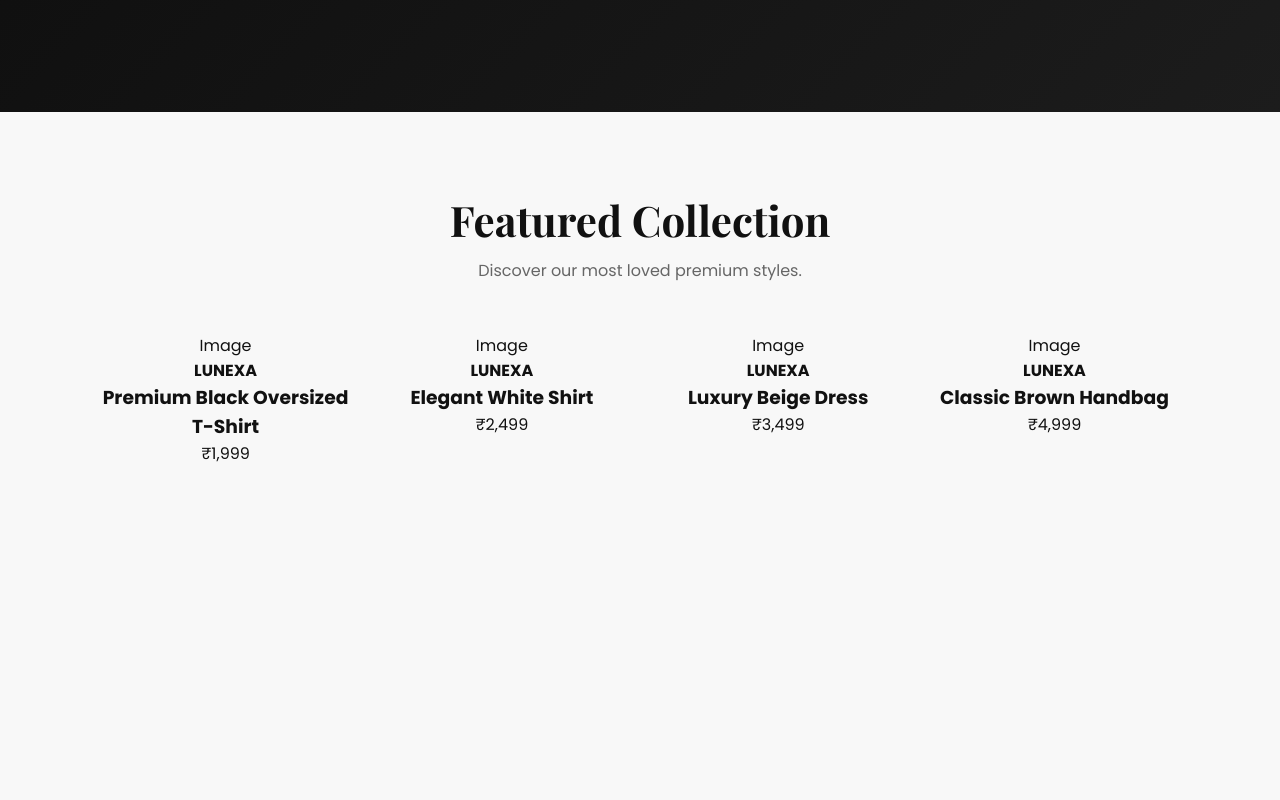
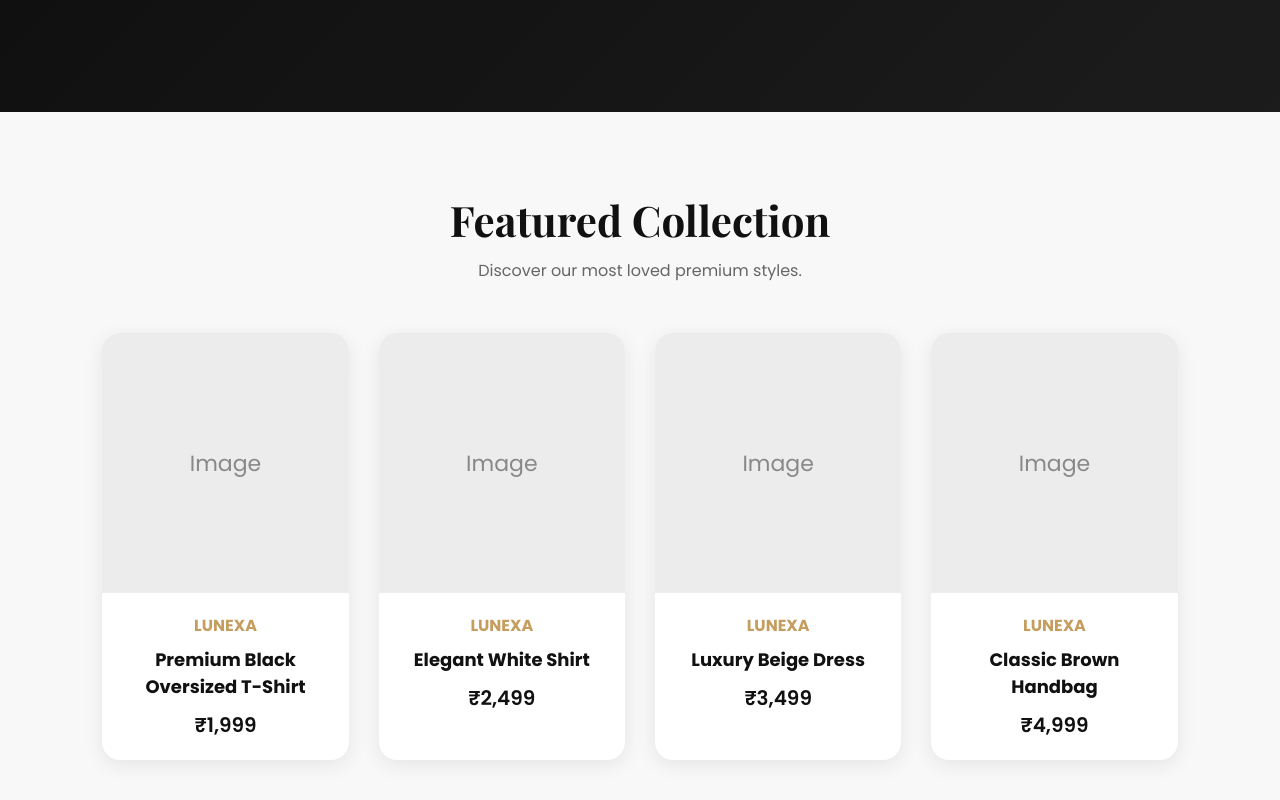
Before and after one commit to AnjalikumariA/render-LUNEXA, a website: page views/index.html in a window 1280 px wide. Shown: the part 648-1448 px from the top of the page. Before the commit the page ends 1194 px from the top, so only its background shows below. Drawn offline with nearby package versions, Linux system fonts and the light colour scheme.

Commit message:
add home.css

```diff
--- a/public/css/home.css
+++ b/public/css/home.css
@@ -318,3 +318,43 @@ background-image:url("/images/accessories/accessories-banner.jpg");
     grid-template-columns:repeat(4,1fr);
     gap:30px;
 }
+.product-card{
+    background:#fff;
+    border-radius:18px;
+    overflow:hidden;
+    box-shadow:0 5px 20px rgba(0,0,0,.08);
+    transition:.3s;
+}
+
+.product-card:hover{
+    transform:translateY(-8px);
+}
+
+.product-image{
+    height:260px;
+    background:#ececec;
+    display:flex;
+    justify-content:center;
+    align-items:center;
+    font-size:22px;
+    color:#888;
+}
+
+.product-info{
+    padding:20px;
+}
+
+.product-info h4{
+    color:#c59d5f;
+    margin-bottom:8px;
+}
+
+.product-info h3{
+    margin-bottom:10px;
+    font-size:18px;
+}
+
+.product-info p{
+    font-size:20px;
+    font-weight:600;
+}
```
